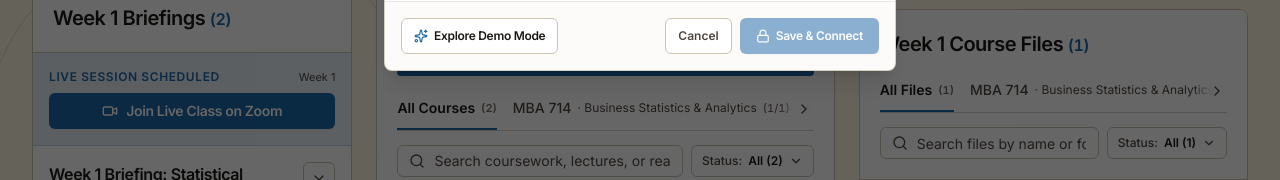
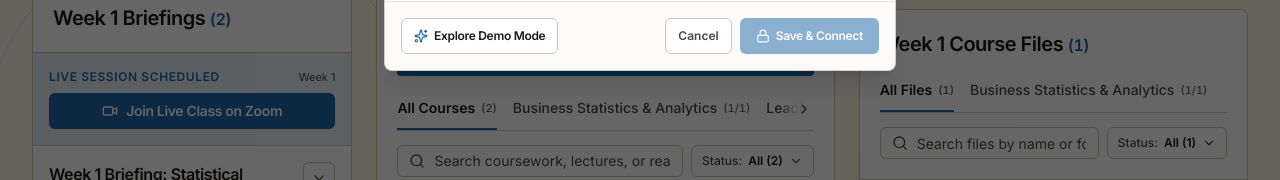
Before and after one commit to KetanaBlade/MBA-UNC-Course-Hub-and-Schedule, a Next.js app: page / in a window 1280 px wide. Shown: the part 608-788 px from the top of the page. Built offline with nearby package versions, Linux system fonts and the light colour scheme.

Commit message:
fix(ui): use clean plain language names for course tabs and fix MBA 801 name mapping

```diff
--- a/src/components/CourseFilesCard.tsx
+++ b/src/components/CourseFilesCard.tsx
@@ -277,7 +277,6 @@ export function CourseFilesCard({ files, weekNumber, onToggleComplete }: CourseF
                 const group = groupedByCourse[code];
                 const isSelected = selectedCourseTab === code;
                 const doneCount = group.items.filter((i) => i.isCompleted).length;
-                const cleanCode = getCleanCourseCode(code, group.courseName);
                 const cleanName = getCleanCourseName(code, group.courseName);
 
                 return (
@@ -291,12 +290,7 @@ export function CourseFilesCard({ files, weekNumber, onToggleComplete }: CourseF
                         : "border-transparent text-muted-foreground hover:text-foreground hover:border-border/60 font-medium"
                     }`}
                   >
-                    <span>{cleanCode}</span>
-                    {cleanName !== cleanCode && (
-                      <span className="hidden md:inline text-xs text-muted-foreground font-normal">
-                        · {cleanName}
-                      </span>
-                    )}
+                    <span>{cleanName}</span>
                     <span className="text-[11px] font-mono text-muted-foreground/80 tabular-nums">
                       ({doneCount}/{group.items.length})
                     </span>
--- a/src/components/ReadingsSection.tsx
+++ b/src/components/ReadingsSection.tsx
@@ -289,7 +289,6 @@ export function ReadingsSection({
                 const group = groupedByCourse[code];
                 const isSelected = selectedCourseTab === code;
                 const doneCount = group.items.filter((i) => i.isCompleted).length;
-                const cleanCode = getCleanCourseCode(code, group.courseName);
                 const cleanName = getCleanCourseName(code, group.courseName);
 
                 return (
@@ -303,12 +302,7 @@ export function ReadingsSection({
                         : "border-transparent text-muted-foreground hover:text-foreground hover:border-border/60 font-medium"
                     }`}
                   >
-                    <span>{cleanCode}</span>
-                    {cleanName !== cleanCode && (
-                      <span className="hidden md:inline text-xs text-muted-foreground font-normal">
-                        · {cleanName}
-                      </span>
-                    )}
+                    <span>{cleanName}</span>
                     <span className="text-[11px] font-mono text-muted-foreground/80 tabular-nums">
                       ({doneCount}/{group.items.length})
                     </span>
--- a/src/lib/courseColors.ts
+++ b/src/lib/courseColors.ts
@@ -114,12 +114,12 @@ export function getCleanCourseName(rawCode?: string | null, rawName?: string | n
   const text = (rawName || rawCode || "").trim();
 
   // Common UNC MBA courses
-  if (/business statistics/i.test(text) || /mba\s*714/i.test(text) || /mba\s*801/i.test(text)) return "Business Statistics & Analytics";
+  if (/business statistics/i.test(text) || /mba\s*714/i.test(text)) return "Business Statistics & Analytics";
   if (/customer value/i.test(text) || /mba\s*744/i.test(text)) return "Customer Value Strategies";
   if (/microeconomics/i.test(text) || /mba\s*773/i.test(text)) return "Microeconomics";
   if (/financial accounting/i.test(text) || /mba\s*701/i.test(text)) return "Financial Accounting";
   if (/operations/i.test(text) || /mba\s*703/i.test(text)) return "Operations Management";
-  if (/leading/i.test(text) || /mba\s*710/i.test(text)) return "Leading & Managing";
+  if (/leading/i.test(text) || /mba\s*801/i.test(text) || /mba\s*710/i.test(text)) return "Leading & Managing";
   if (/orientation/i.test(text)) return "Orientation";
   if (/technology|tutorial/i.test(text)) return "Technology Tutorial";
 
```
